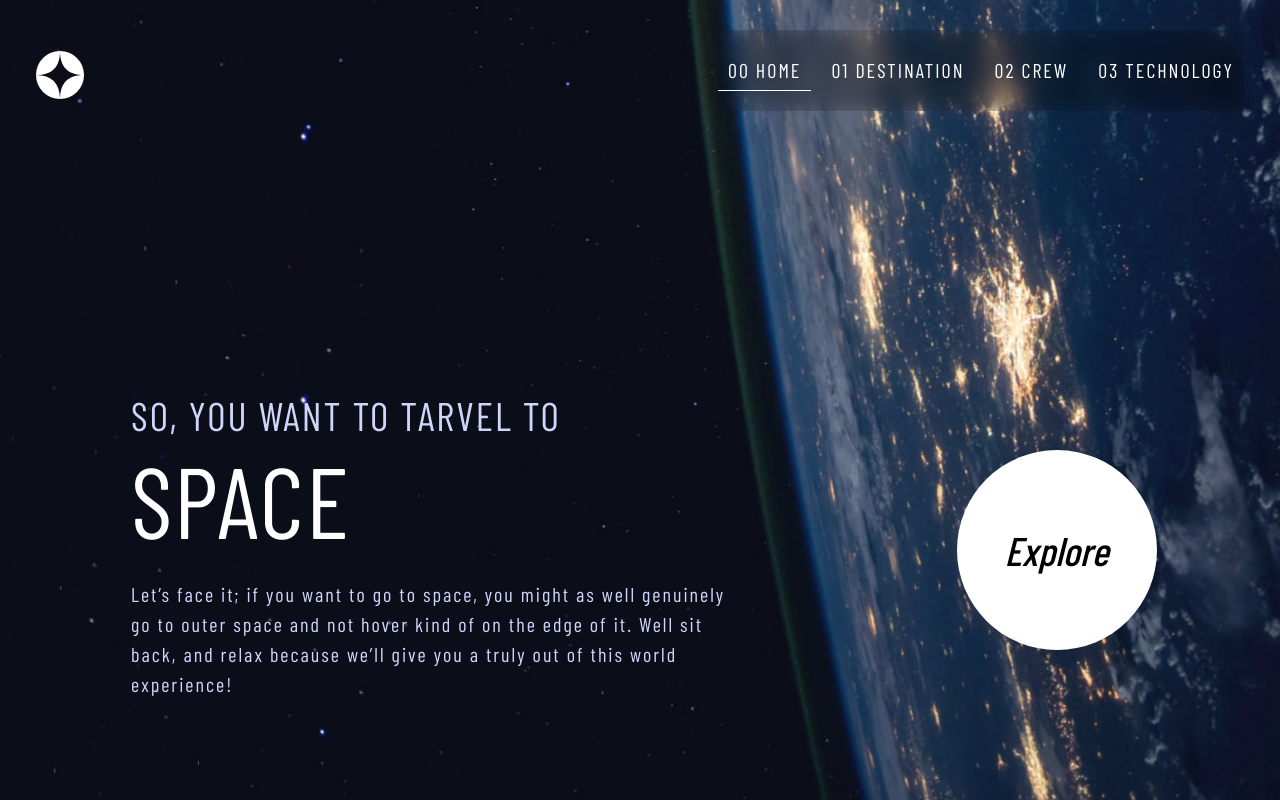
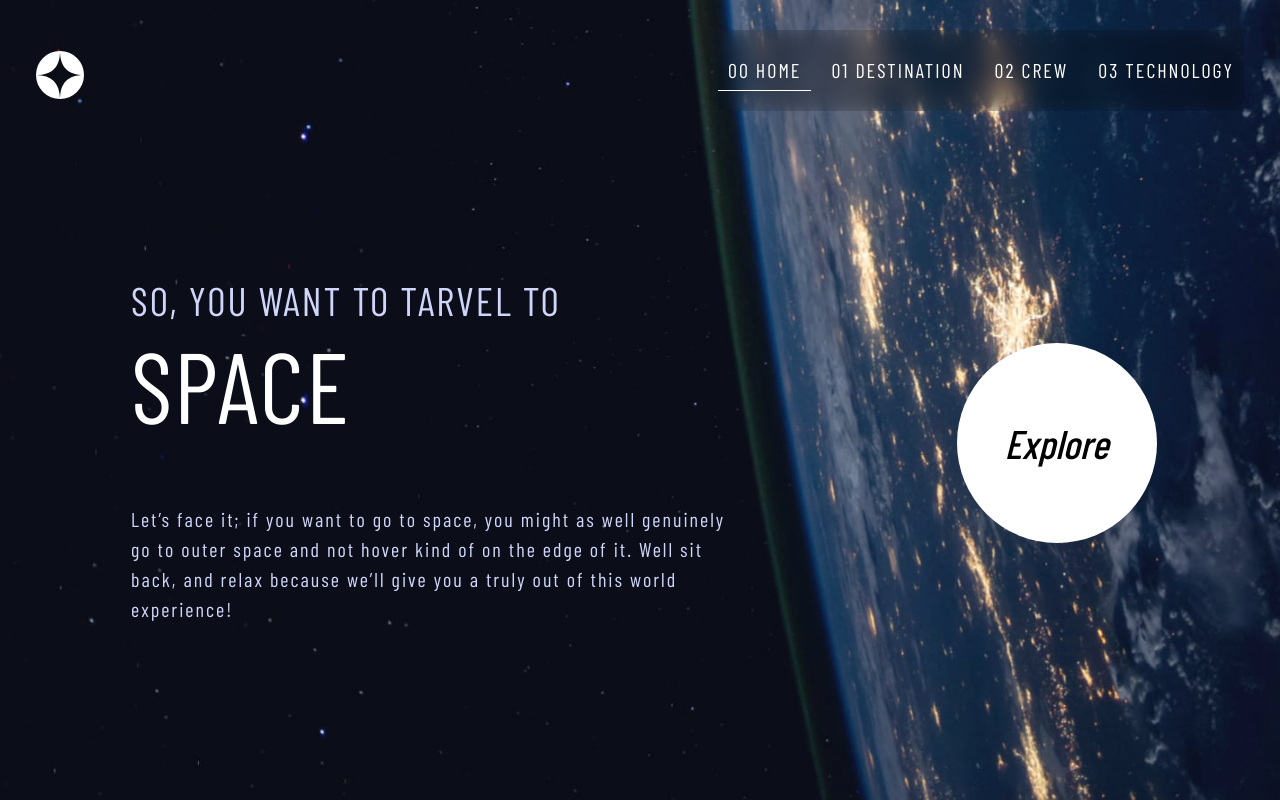
Before and after one commit to agun36/space-tourism-website-main-dev, a React (Vite) app: page / in a window 1280 px wide. Built offline with nearby package versions, Linux system fonts and the light colour scheme; a web font is replaced by a local one.

Commit message:
modified homepage vairables styles crewpages technology

```diff
--- a/src/assets/styles/_variables.scss
+++ b/src/assets/styles/_variables.scss
@@ -25,10 +25,10 @@ $custom-colors: (
 $custom-breakpoints: (
     xs: 0,
     sm: 576px,
-    md: 1200px,
-    lg: 1299.89px,
-    xl: 1300px,
-    xxl: 1400px
+    md: 767px,
+    lg: 1024px,
+    xl: 1200px,
+    xxl: 1300px
 );
 
 $font-sizes: (
--- a/src/components/spaceTouristLayout/styles.scss
+++ b/src/components/spaceTouristLayout/styles.scss
@@ -15,7 +15,17 @@ section {
             background-size: cover;
             position: relative;
             z-index: 1;
+            min-height: 100vh;
 
+            @media (min-width: 1080px) and (max-width: 2340px) {
+                flex-direction: column;
+                min-height: 100vh;
+            }
+
+            .home-wrapper-about {
+                @media (min-width: 1080px) and (max-width: 2340px) {
+                    margin: 20vh auto;
+                }
 
                 .home-text__header {
 
@@ -27,7 +37,16 @@ section {
 
                         small {
                             font-size: 10rem;
+
+                            @media (min-width: 1080px) and (max-width: 2340px) {
+                                margin-top: 6rem;
                             }
+                        }
+
+                        @media (min-width: 1080px) and (max-width: 2340px) {
+                            margin-bottom: 6rem;
+                        }
+
                     }
 
                     p {
@@ -35,10 +54,6 @@ section {
                         font-weight: 400;
                         letter-spacing: 0.2rem;
                         margin-top: 2rem;
-                }
-
-                @media screen and (max-width:786px) {
-                    text-align: center;
                     }
                 }
 
@@ -54,6 +69,8 @@ section {
                     position: relative;
                     cursor: pointer;
                     transition: all 0.5s ease-in-out;
+
+
 
 
                     &::before {
@@ -84,6 +101,9 @@ section {
                     }
 
                 }
+
+            }
+
 
 
 
@@ -218,8 +238,6 @@ section {
 
                 .tech-picture {
                     @media (min-width: 576px) and (max-width: 968.98px) {
-                        background-color: red;
-
                         picture {
                             img {
                                 width: 100%;
--- a/src/pages/crewPages.tsx
+++ b/src/pages/crewPages.tsx
@@ -11,12 +11,12 @@ export const CrewPages = () => {
     };
 
     return (
-        <div className='crew d-flex flex-column  px-md-4 px-sm-0 min-vh-100 max-vh-auto'>
+        <div className='crew row  px-md-4 px-sm-0 min-vh-100 max-vh-auto'>
 
-            <div className='mt-sm-0 mt-md-5 px-4'>
+            <div className='mt-sm-0 mt-md-5 px-4 col-12'>
                 <Navigation />
             </div>
-            <div className="row align-items-center justify-content-md-center  mx-auto">
+            <div className="col-12 row align-items-center justify-content-md-center  mx-auto">
                 <div className='mt-8 mt-md-8 col-12 d-flex justify-content-center justify-content-sm-start justify-content-md-start px-4'>
                     <h1 className='text-white-000 d-flex gap-3 text-uppercase'><span className='opacity-50'>00</span>meet your crew</h1>
                 </div>
@@ -39,7 +39,7 @@ export const CrewPages = () => {
 
                     </div>
                     <div className='col-sm-12 col-md-7 d-flex justify-content-center'>
-                        <img src={currentCrew.images.png} alt="Crew member" className='img-fluid' />
+                        <img src={currentCrew.images.png} alt="Crew member" />
                     </div>
                 </div>
             </div>
--- a/src/pages/homePage.tsx
+++ b/src/pages/homePage.tsx
@@ -5,13 +5,13 @@ import { Navigation } from '../components/navigation';
 export const HomePage = () => {
 
     return (
-        <div className='home row  px-md-4 px-sm-0 min-vh-100'>
+        <div className='home row   px-md-4 px-sm-0 min-vh-100'>
             <div className='mt-sm-0 mt-md-5 px-4 col-12'>
                 <Navigation />
             </div>
-            <div className='row align-items-center justify-content-md-center  mx-auto col-12'>
-                <div className='home-text__header   col-md-6 mx-auto text-sm-center text-md-start'>
-                    <h1 className='text-texts-color'>
+            <div className='row text-lg-center  align-items-center home-wrapper-about justify-content-md-center  mx-auto col-12'>
+                <div className='home-text__header   col-md-6 mx-auto text-center  text-md-start'>
+                    <h1 className='text-texts-color text-sm-center text-md-start'>
                         so, you want to tarvel to <br /> <small className='text-white-000'>
                             space
                         </small>
@@ -20,7 +20,7 @@ export const HomePage = () => {
                         Let’s face it; if you want to go to space, you might as well genuinely go to outer space and not hover kind of on the edge of it. Well sit back, and relax because we’ll give you a truly out of this world experience!
                     </p>
                 </div>
-                <p className='home-link__wrapper     col-md-6'>
+                <p className='home-link__wrapper mb-sm-5    col-md-6'>
                     <NavLink className=' home-link__explore ' to='/destination'>
                         Explore
                     </NavLink>
--- a/src/pages/technologyPages.tsx
+++ b/src/pages/technologyPages.tsx
@@ -15,7 +15,7 @@ export const TechnologyPages = () => {
             <div className='mt-sm-0 mt-md-5 px-4'>
                 <Navigation />
             </div>
-            <div className='row align-items-center justify-content-center  justify-content-md-center  mx-auto '>
+            <div className='row row-col-1 align-items-center justify-content-center  justify-content-md-center  mx-auto '>
                 <div className='text-white-000 my-8 mt-md-8 col-12 d-flex justify-content-center justify-content-sm-start justify-content-md-start px-4'>
                     <h1 className='d-flex gap-2'><span className='opacity-50'>03</span>Technology Pages</h1>
                 </div>
```
Lines whose indentation alone changed are shown as unchanged.
